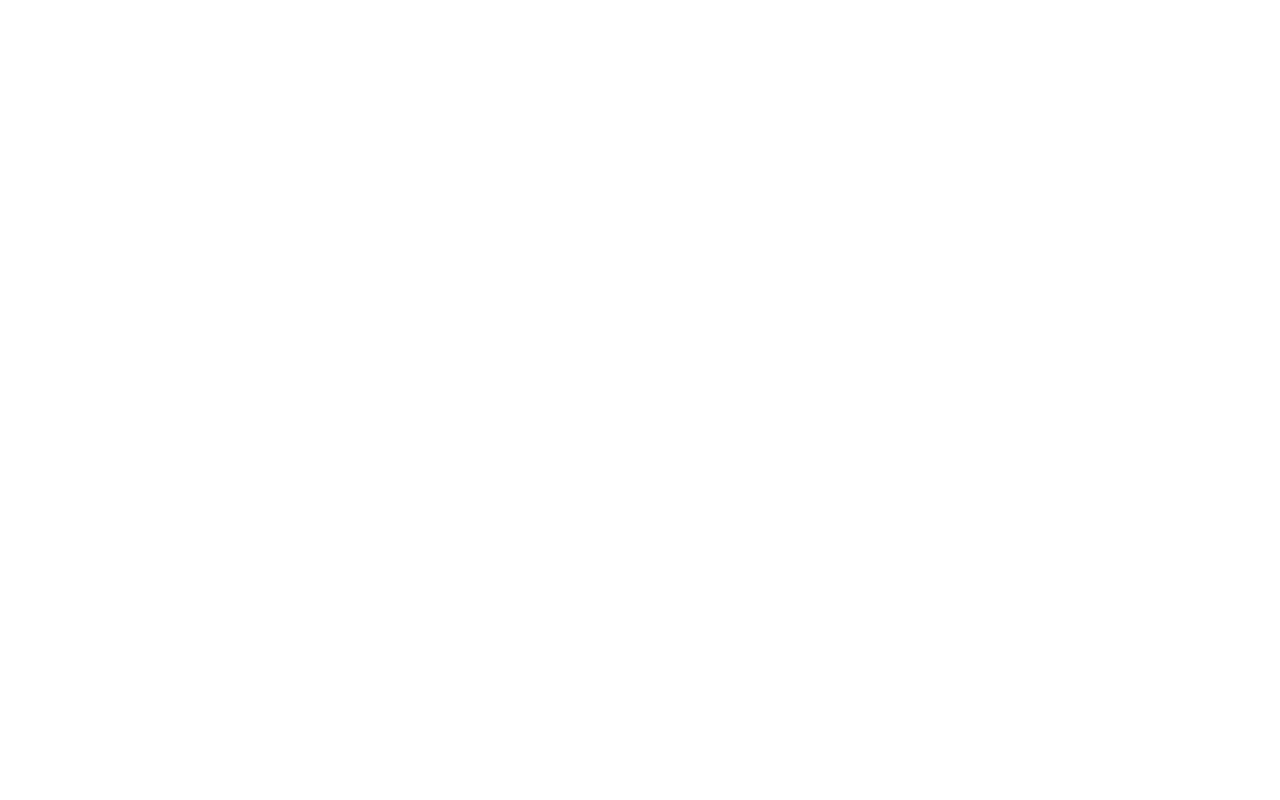
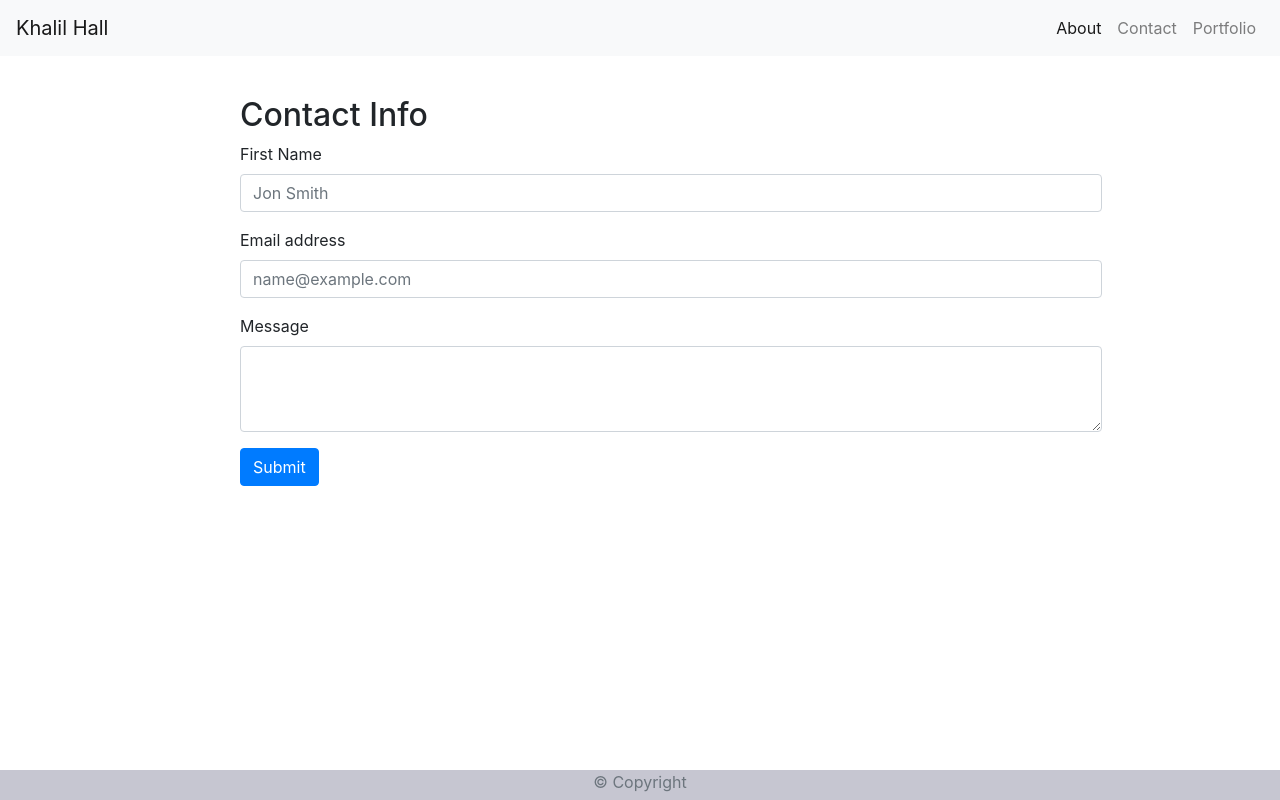
Before and after one commit to eaglesfan05/bootstrapportfolio, a plain HTML site: page contact.html in a window 1280 px wide. Drawn offline with nearby package versions, Linux system fonts and the light colour scheme.

Commit message:
added form

```diff
--- a/assets/css/style.css
+++ b/assets/css/style.css
@@ -3,6 +3,10 @@ img {
     width: 200px;
     float: left;
     margin: 0 20px 10px 0;
+}
+
+p {
+    text-align: justify;
 }
 
 #main-container {
@@ -14,8 +18,19 @@ footer {
     background-color: rgb(198, 198, 209);
     margin-top: 10vh;
     width: 100%;
-    height: 60px;
-    position: absolute;
+    height: 30px;
+    position: fixed;
     bottom: 0;
 
 }
+
+.form-container {
+
+    margin-left: 30vh;
+    margin-top: 5vh;
+    margin-bottom: 10vh;
+
+
+
+
+}
--- a/contact.html
+++ b/contact.html
@@ -0,0 +1,86 @@
+<!DOCTYPE html>
+<html lang="en">
+<head>
+    <meta charset="UTF-8">
+    <meta name="viewport" content="width=device-width, initial-scale=1.0">
+    <meta http-equiv="X-UA-Compatible" content="ie=edge">
+    <title>Document</title>
+
+</head>
+<body> <link rel="stylesheet" href="https://stackpath.bootstrapcdn.com/bootstrap/4.4.1/css/bootstrap.min.css" integrity="sha384-Vkoo8x4CGsO3+Hhxv8T/Q5PaXtkKtu6ug5TOeNV6gBiFeWPGFN9MuhOf23Q9Ifjh" crossorigin="anonymous">
+    <link rel = "stylesheet" href = "./assets/css/style.css">
+
+    <!--nav start-->
+    <nav class="navbar navbar-expand-lg navbar-light bg-light">
+        <a class="navbar-brand" href="#">Khalil Hall</a>
+        <button class="navbar-toggler" type="button" data-toggle="collapse" data-target="#navbarNav" aria-controls="navbarNav" aria-expanded="false" aria-label="Toggle navigation">
+          <span class="navbar-toggler-icon"></span>
+        </button>
+        <div class="collapse navbar-collapse justify-content-end" id="navbarNav">
+          <ul class="navbar-nav">
+            <li class="nav-item active">
+              <a class="nav-link" href="index.html">About<span class="sr-only">(current)</span></a>
+            </li>
+            <li class="nav-item">
+              <a class="nav-link" href="contact.html">Contact</a>
+            </li>
+            <li class="nav-item">
+              <a class="nav-link" href="portfolio.html">Portfolio</a>
+            </li>
+        </ul>
+        </div>
+      </nav>
+      <!--nav end-->
+      <!--Form start-->
+    <div class = "form-container">
+        <div class = "row">
+            <div class = "col-12">
+                <h2>Contact Info</h2>
+            </div>
+        </div>
+    <div class = "row">
+        <div class = "col-10" >
+        <form>
+        <div class="form-group">
+          <label for="exampleFormControlInput1">First Name</label>
+          <input type="email" class="form-control" id="exampleFormControlInput1" placeholder="Jon Smith">
+        </div>
+        <div class="form-group">
+            <label for="exampleFormControlInput1">Email address</label>
+            <input type="email" class="form-control" id="exampleFormControlInput1" placeholder="name@example.com">
+          </div>
+
+        <div class="form-group">
+          <label for="exampleFormControlTextarea1">Message</label>
+          <textarea class="form-control" id="exampleFormControlTextarea1" rows="3"></textarea>
+        </div>
+        <div class = "button">
+        <input class="btn btn-primary" type="submit" value="Submit">
+        </div>
+      </form>
+      </div>
+      </div>
+    </div>
+
+
+
+
+
+
+
+
+
+      <footer class="footer">
+        <div class="two-toned-footer-color"></div>
+        <p class="text-muted text-muted-footer text-center">
+          &copy; Copyright
+        </p>
+      </footer>
+
+
+<script src="https://code.jquery.com/jquery-3.4.1.slim.min.js" integrity="sha384-J6qa4849blE2+poT4WnyKhv5vZF5SrPo0iEjwBvKU7imGFAV0wwj1yYfoRSJoZ+n" crossorigin="anonymous"></script>
+<script src="https://cdn.jsdelivr.net/npm/popper.js@1.16.0/dist/umd/popper.min.js" integrity="sha384-Q6E9RHvbIyZFJoft+2mJbHaEWldlvI9IOYy5n3zV9zzTtmI3UksdQRVvoxMfooAo" crossorigin="anonymous"></script>
+<script src="https://stackpath.bootstrapcdn.com/bootstrap/4.4.1/js/bootstrap.min.js" integrity="sha384-wfSDF2E50Y2D1uUdj0O3uMBJnjuUD4Ih7YwaYd1iqfktj0Uod8GCExl3Og8ifwB6" crossorigin="anonymous"></script>
+
+</body>
+</html>
```
Also changed, not shown: index.html (+2 -1 lines), portfolio.html (+72 -0 lines), assets/images/eagles.jpg (added), assets/images/rayna-2.jpg (added), assets/images/rayna.jpg (added).
